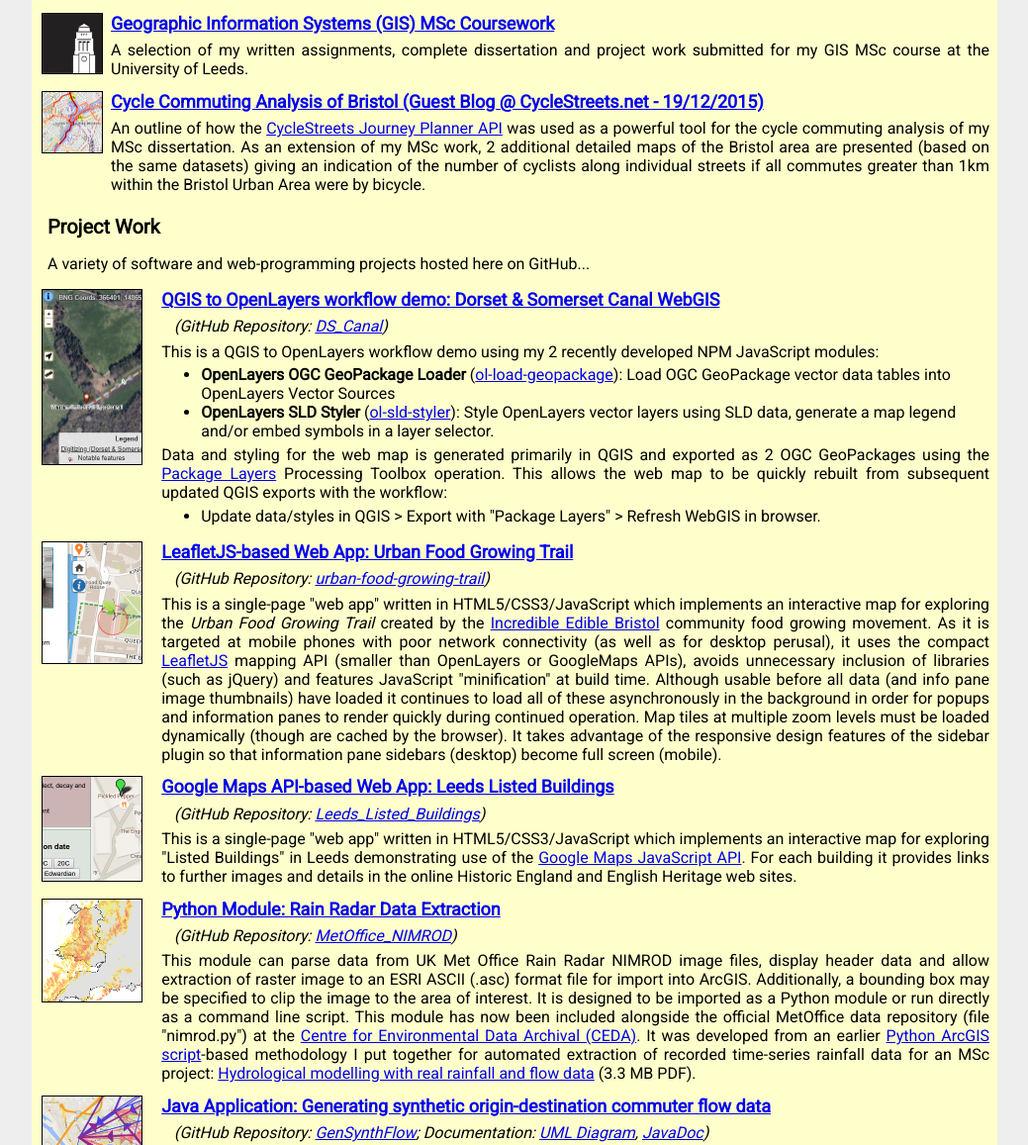
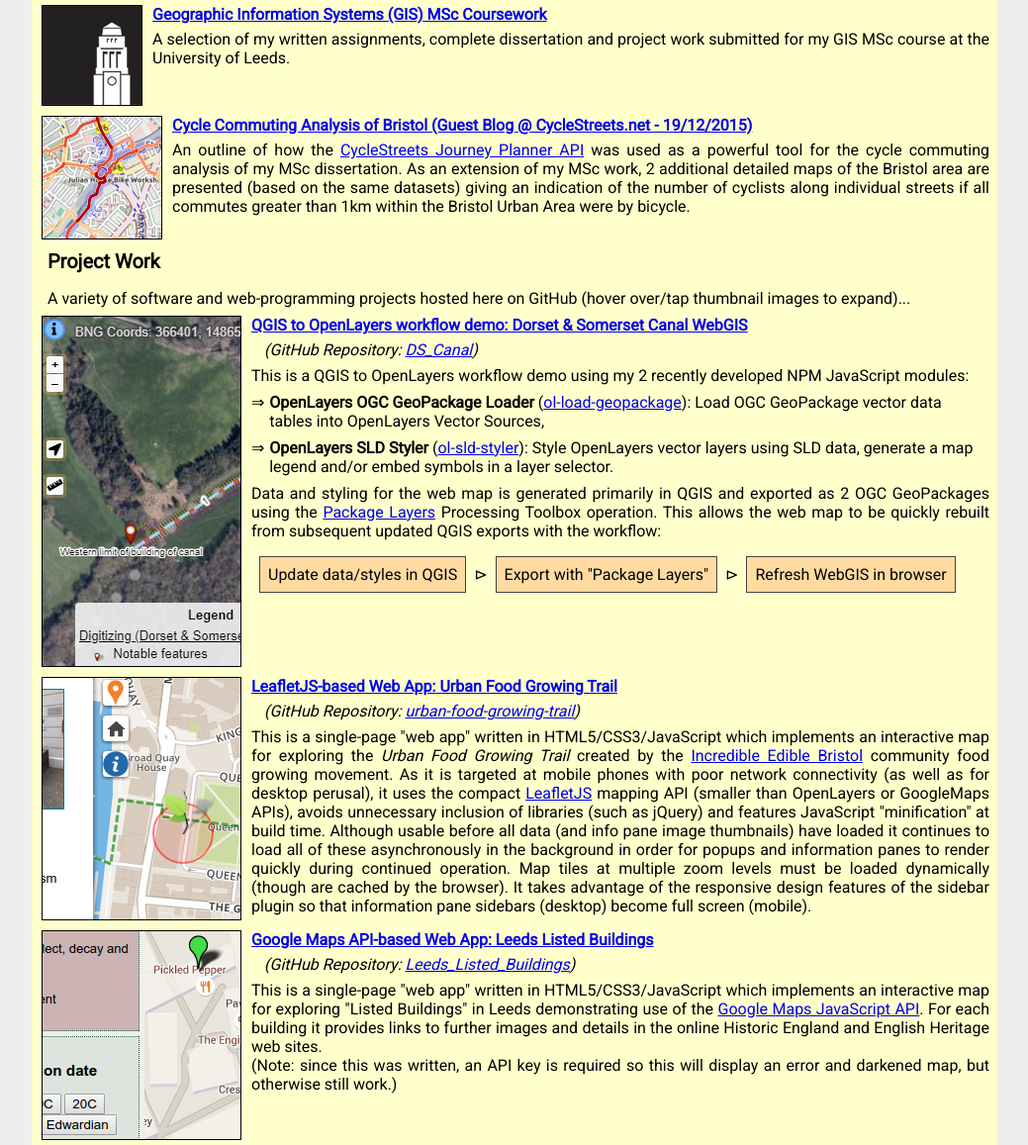
Before and after one commit to richard-thomas/richard-thomas.github.io, a website: page index.html in a window 1280 px wide. Shown: the part 226-1383 px from the top of the page at 99% size, without its empty margins (120-1159 px from the left). Drawn offline with Linux system fonts and the light colour scheme.

Commit message:
Reworked text formatting to flow around thumbnails.

```diff
--- a/css/style.css
+++ b/css/style.css
@@ -17,6 +17,7 @@
 p {
     margin-left: 1.0rem;
     margin-right: 1.0rem;
+    margin-bottom: 0.5em;
     text-align: justify;
 }
 ul {
@@ -31,9 +32,10 @@
     margin-right: 1.0rem;
     margin-top: 1.3rem;
     margin-bottom: 0.75rem;
+    clear: left;
 }
 h4 {
-    font-size: 1.125rem;
+    font-size: 1.0rem;
     margin-left: 1.0rem;
     margin-right: 1.0rem;
     margin-top: 1.3rem;
@@ -94,23 +96,6 @@
     font-style: italic;
 }
 
-.msc-related {
-    position: relative;
-    clear: left;
-}
-.msc-related-col {
-    margin-left: calc(0.5em + 72px);
-    margin-bottom: 0.8em;
-}
-.msc-related-col * {
-    margin-left: 0;
-}
-.msc-logo {
-    float: left;
-    margin-left: 10px;
-    border: 1px solid black;
-    width: 60px; /* TBD: remove */
-}
 /* mobile phone size displays only */
 @media (max-width: 450px) {
     .msc-logo {
@@ -118,55 +103,31 @@
     }
 }
 
-/* Blog Thumbnail: pop up a larger image on hover */
-.blog-hover-popup span {
-    display: none;
-    position: absolute; /* Offset from enclosing msc-related block */
-    left: 5%;
-    top: 75px;
-    margin: 10px;
-    width: auto;
-    padding: 10px;
-    z-index: 50;
-    font-size: 0.75em;
-    background: white;
-    -webkit-box-shadow: 0 0 20px rgba(0,0,0, .75);
-    -moz-box-shadow: 0 0 20px rgba(0,0,0, .75);
-    box-shadow: 0 0 20px rgba(0,0,0, .75);
-    -webkit-border-radius: 8px;
-    -moz-border-radius: 8px;
-    border-radius: 8px;
-    text-align: center;
+/* Projects sections */
+.proj-piece {
+    clear: left;
+    margin-left: 10px;
+    margin-bottom: 0.8em;
 }
-.blog-hover-popup span img {
-    padding: 1px;
-    background: #888;
-    width: calc(100% - 2px);
-}
-.blog-hover-popup:hover span {
-    display: block;
+.proj-piece * {
+    margin-left: 0;
 }
 
 /* Project Thumbnails: pop up a larger image on hover */
-.section-logo {
+.hover-target:hover span {
+    display: block;
+}
+.proj-thumbnail {
     float: left;
-    margin-left: 10px;
     border: 1px solid black;
-    width: 100px; /* TBD: remove */
-}
-/* mobile phone size displays only */
-@media (max-width: 450px) {
-    .section-logo {
-        width: 100px;
-    }
+    margin-right: 10px;
+    margin-bottom: 10px;
 }
 .hover-popup {
     z-index: 50;
-    clear: left;
 }
-.hover-popup span {
+.hover-popup {
     position: fixed; /* Offset from window edges */
-    left: -9999px;
     left: 5%;
     display: none;
     bottom: 1px;
@@ -183,29 +144,18 @@
     -moz-border-radius: 8px;
     border-radius: 8px;
 }
-.hover-popup span img {
+.hover-popup img {
     padding: 1px;
     background: #888;
     width: calc(100% - 2px);
 }
-.hover-popup:hover span {
-    display: block;
-}
-/* Allow desktop browsers to close popups by moving away from hover icon */
+/* Allow desktop browsers to close popups by moving away from thumbnail */
 @media (hover: hover) {
-    .hover-popup span, .blog-hover-popup span {
+    .hover-popup {
         pointer-events: none;
     }
 }
 
-/* Projects: text sections */
-.proj-piece {
-    margin-left: calc(1.2em + 112px);
-    margin-bottom: 0.8em;
-}
-.proj-piece * {
-    margin-left: 0;
-}
 .proj-piece ul {
     margin-top: 0.3em;
     margin-bottom: 0.3em;
@@ -213,18 +163,49 @@
 .proj-title {
     margin-top: 0;
     margin-bottom: 0.4em;
+    margin-left: 2em;
 }
 .proj-repos {
     margin: 0.4em;
-    margin-left: 0.8em;
+    margin-left: 225px;
     font-style: italic;
     text-align: left;
 }
 .proj-content {
     margin-top: 0;
-    margin-bottom: 0;
     margin-right: 0.5em;
     text-align: justify;
+}
+.bullet-pt {
+    display: flex;
+    margin-top: 0;
+}
+.bullet {
+    padding-right: 0.3em;
+}
+.bullet-pt p {
+    margin-top: 0;
+    text-align: left;
+}
+.flow-diagram {
+    display: flex;
+    margin-top: 0;
+    align-items: center;
+}
+.flow-diagram p {
+    border: solid 1px #444;
+    background-color: #ffdba1;
+    padding: 0.5em;
+    margin: 0.5em;
+}
+/* mobile phone size displays only */
+@media (max-width: 450px) {
+    .proj-thumbnail {
+        width: 100px;
+    }
+    .proj-repos {
+        margin-left: 120px;
+    }
 }
 
 a.twitter-timeline {
--- a/index.html
+++ b/index.html
@@ -38,10 +38,9 @@
         with Distinction and was winner of the AGI Student of the Year Award."
         (Currently working as a GIS Technical Consultant for Atkins).</p>
 
-<div class="msc-related">
-    <img class="msc-logo" src="img/leeds_uni_logo.png"
+<div class="proj-piece">
+    <img class="proj-thumbnail" src="img/leeds_uni_logo.png"
         alt="University of Leeds">
-    <div class="msc-related-col">
     <a href="https://richard-thomas.github.io/GIS_MSc/">
         <h4 class="proj-title">
             Geographic Information Systems (GIS) MSc Coursework</h4>
@@ -52,19 +51,18 @@
         University of Leeds.
     </p>
 </div>
-</div>
 
-<div class="msc-related">
-    <div class="blog-hover-popup">
-        <img class="msc-logo" src="img/summed_routing_detail_thumb.png"
+<div class="proj-piece">
+    <div class="hover-target">
+        <img class="proj-thumbnail" src="img/summed_routing_detail_thumb.png"
             alt="Street level cycle commute journeys">
-        <span>
+        <span class="hover-popup">
             <img src="img/summed_routing_detail.png"
                  alt="Street level cycle commute journeys">
-            <br>Street level cycle commute journeys
+            <br>
+            Street level cycle commute journeys
         </span>
     </div>
-    <div class="msc-related-col">
     <a href="https://www.cyclestreets.net/blog/2015/12/19/bristol-msc-research/"
        target="_blank">
         <h4 class="proj-title">Cycle Commuting Analysis of Bristol
@@ -82,23 +80,23 @@
         commutes greater than 1km within the Bristol Urban Area were by bicycle.
     </p>
 </div>
-</div>
 
     <h3>Project Work</h3>
     <p>A variety of software and web-programming projects hosted here on
-        GitHub...
+        GitHub (hover over/tap thumbnail images to expand)...
     </p>
 
-    <div class="hover-popup">
-        <img class="section-logo" src="img/ds_canal_webgis_thumb.png"
+    <div class="proj-piece">
+        <div class="hover-target">
+            <img class="proj-thumbnail" src="img/ds_canal_webgis_thumb.png"
                 alt="Dorset & Somerset Canal WebGIS">
-        <span>
+            <span class="hover-popup">
                 <img src="img/ds_canal_webgis.png"
                     alt="Dorset & Somerset Canal WebGIS">
-            <br>WebGIS screenshot
+                <br>
+                WebGIS screenshot
             </span>
         </div>
-    <div class="proj-piece">
         <a href="https://github.com/richard-thomas/DS_Canal/#readme"
         target="_blank">
             <h4 class="proj-title">QGIS to OpenLayers workflow demo:
@@ -112,42 +110,48 @@
             This is a QGIS to OpenLayers workflow demo using my 2
             recently developed NPM JavaScript modules:
         </p>
-        <ul>
-            <li><strong>OpenLayers OGC GeoPackage Loader</strong>
+        <div class="bullet-pt">
+            <div class="bullet">&#x21D2;</div>
+            <p><strong>OpenLayers OGC GeoPackage Loader</strong>
             (<a href="https://github.com/richard-thomas/ol-load-geopackage"
             target="_blank">ol-load-geopackage</a>):
             Load OGC GeoPackage vector data tables into OpenLayers Vector
-                Sources</li>
-            <li><strong>OpenLayers SLD Styler</strong>
+            Sources,</p>
+        </div>
+        <div class="bullet-pt">
+            <div class="bullet">&#x21D2;</div>
+            <p><strong>OpenLayers SLD Styler</strong>
                 (<a href="https://github.com/richard-thomas/ol-sld-styler"
                 target="_blank">ol-sld-styler</a>):
                 Style OpenLayers vector layers using SLD data, generate a map
-                legend and/or embed symbols in a layer selector.</li>
-        </ul>
+                legend and/or embed symbols in a layer selector.</p>
+        </div>
         <p class="proj-content">
             Data and styling for the web map is generated primarily in QGIS
             and exported as 2 OGC GeoPackages using the
             <a href="https://docs.qgis.org/3.16/en/docs/user_manual/processing_algs/qgis/database.html#package-layers"
                 target="_blank">Package Layers</a> Processing Toolbox operation.
             This allows the web map to be quickly rebuilt from subsequent updated
-            QGIS exports with the workflow:
-            <ul><li>
-                Update data/styles in QGIS &gt;
-                Export with "Package Layers" &gt;
-                Refresh WebGIS in browser.
-            </li></ul>
-        </p>
+            QGIS exports with the workflow:</p>
+        <div class="flow-diagram">
+            <p>Update data/styles in QGIS</p>
+            <div>&#x22B3;</div>
+            <p>Export with "Package Layers"</p>
+            <div>&#x22B3;</div>
+            <p>Refresh WebGIS in browser</p>
+        </div>
     </div>
 
-    <div class="hover-popup">
-        <img class="section-logo" src="img/urban_food_trail_thumb.png"
+    <div class="proj-piece">
+        <div class="hover-target">
+            <img class="proj-thumbnail" src="img/urban_food_trail_thumb.png"
                 alt="Urban Food Growing Trail">
-        <span>
+            <span class="hover-popup">
                 <img src="img/urban_food_trail.png" alt="Urban Food Growing Trail">
-            <br>Web App screenshot
+                <br>
+                Web App screenshot
             </span>
         </div>
-    <div class="proj-piece">
         <a href="https://richard-thomas.github.io/urban-food-growing-trail/"
         target="_blank">
             <h4 class="proj-title">LeafletJS-based Web App: Urban Food Growing Trail</h4>
@@ -178,15 +182,16 @@
         </p>
     </div>
 
-    <div class="hover-popup">
-        <img class="section-logo" src="img/leeds_listed_buildings_thumb.png"
+    <div class="proj-piece">
+        <div class="hover-target">
+            <img class="proj-thumbnail" src="img/leeds_listed_buildings_thumb.png"
                 alt="Leeds Listed Buildings">
-        <span>
+            <span class="hover-popup">
                 <img src="img/leeds_listed_buildings.png" alt="Leeds Listed Buildings">
-            <br>Web App screenshot
+                <br>
+                Web App screenshot
             </span>
         </div>
-    <div class="proj-piece">
         <a href="http://richard-thomas.github.io/Leeds_Listed_Buildings/"
             target="_blank">
             <h4 class="proj-title">Google Maps API-based Web App: Leeds Listed Buildings</h4>
@@ -202,19 +207,23 @@
                 target="_blank">Google Maps JavaScript API</a>.
             For each building it provides links to further images and details in
             the online Historic England and English Heritage web sites.
+            <br>
+            (Note: since this was written, an API key is required so this
+             will display an error and darkened map, but otherwise still work.)
         </p>
     </div>
 
-    <div class="hover-popup">
-        <img class="section-logo" src="img/uk_rainfall_radar_thumb.png"
+    <div class="proj-piece">
+        <div class="hover-target">
+            <img class="proj-thumbnail" src="img/uk_rainfall_radar_thumb.png"
                 alt="Rain Radar Data Extraction">
-        <span>
+            <span class="hover-popup">
                 <img src="img/uk_rainfall_radar.png"
                     alt="Rain Radar Data Extraction">
-            <br>Example decoded UK rainfall radar image
+                <br>
+                Example decoded UK rainfall radar image
             </span>
         </div>
-    <div class="proj-piece">
         <a href="https://github.com/richard-thomas/MetOffice_NIMROD"
            target="_blank">
             <h4 class="proj-title">Python Module: Rain Radar Data Extraction</h4>
@@ -245,19 +254,21 @@
         </p>
     </div>
 
-    <div class="hover-popup">
-        <img class="section-logo" src="img/msoa_synth_flows_thumb.png"
+    <div class="proj-piece">
+        <div class="hover-target">
+            <img class="proj-thumbnail" src="img/msoa_synth_flows_thumb.png"
                 alt="Generated synthetic (MSOA) flows compared to actual flows">
-        <span>
+            <span class="hover-popup">
                 <img src="img/msoa_synth_flows.png"
                     alt="Synthetic vs actual MSOA flows">
-            <br>Generated synthetic (MSOA) flows compared to actual flows
+                <br>
+                Generated synthetic (MSOA) flows compared to actual flows
             </span>
         </div>
-    <div class="proj-piece">
         <a href="https://github.com/richard-thomas/GenSynthFlow/"
             target="_blank">
-            <h4 class="proj-title">Java Application: Generating synthetic origin-destination commuter flow data</h4>
+            <h4 class="proj-title">Java Application:
+                Generating synthetic origin-destination commuter flow data</h4>
         </a>
         <p class="proj-repos">(GitHub Repository:
             <a href="https://github.com/richard-thomas/GenSynthFlow/"
@@ -281,16 +292,17 @@
         </p>
     </div>
 
-    <div class="hover-popup">
-        <img class="section-logo" src="img/commuter_sim_thumb.png"
+    <div class="proj-piece">
+        <div class="hover-target">
+            <img class="proj-thumbnail" src="img/commuter_sim_thumb.png"
                 alt="Bike vs Car commuter simulation">
-        <span>
+            <span class="hover-popup">
                 <img src="img/commuter_sim.png"
                     alt="Bike vs Car commuter simulation">
-            <br>Bike vs Car commuter simulation
+                <br>
+                Bike vs Car commuter simulation
             </span>
         </div>
-    <div class="proj-piece">
         <a href="https://github.com/richard-thomas/GIS_MSc/tree/master/CommuterSim"
             target="_blank">
             <h4 class="proj-title">Java Graphical Application: Interactive Commuting Simulator</h4>
```
Lines whose indentation alone changed are shown as unchanged.
